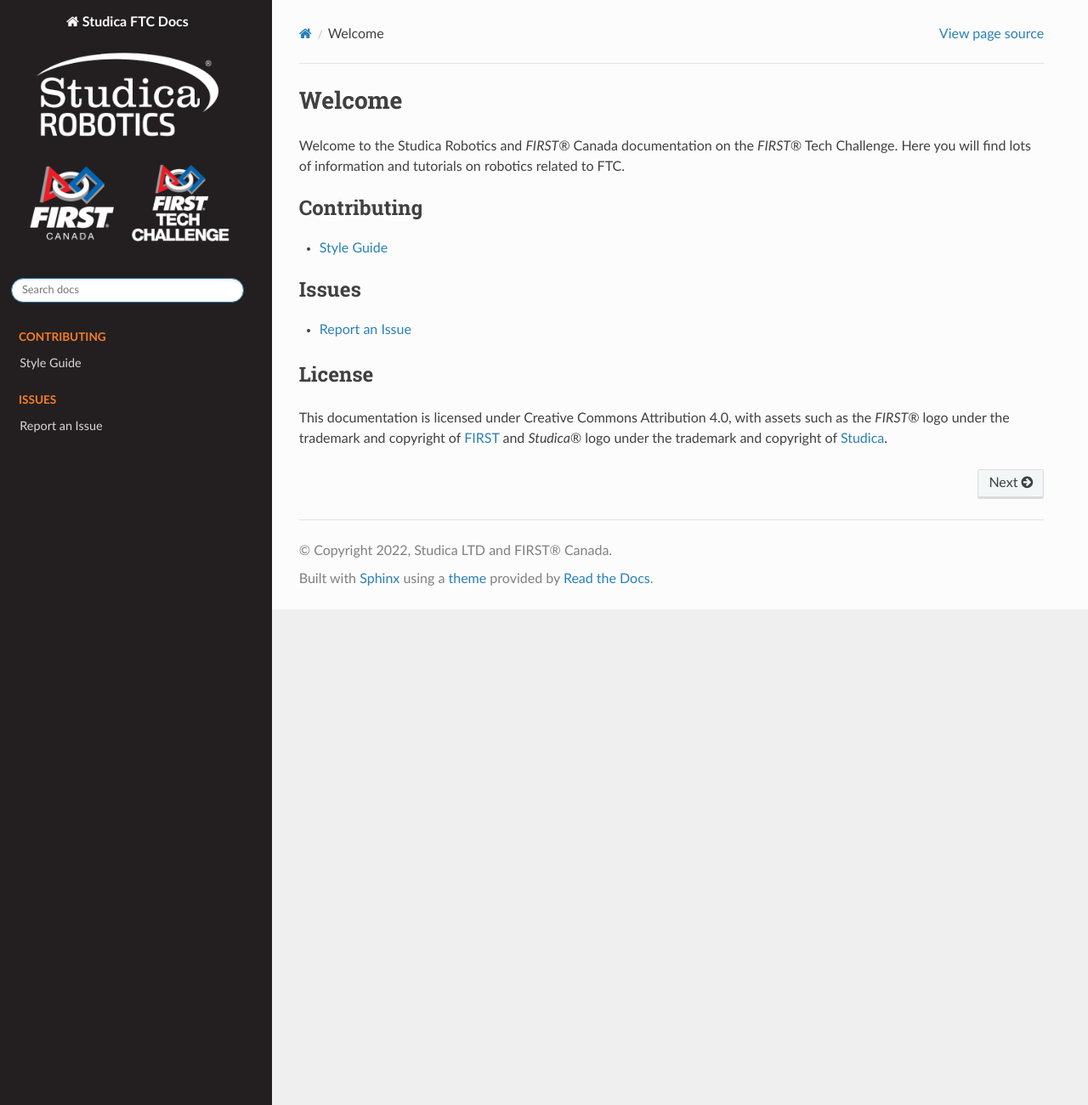
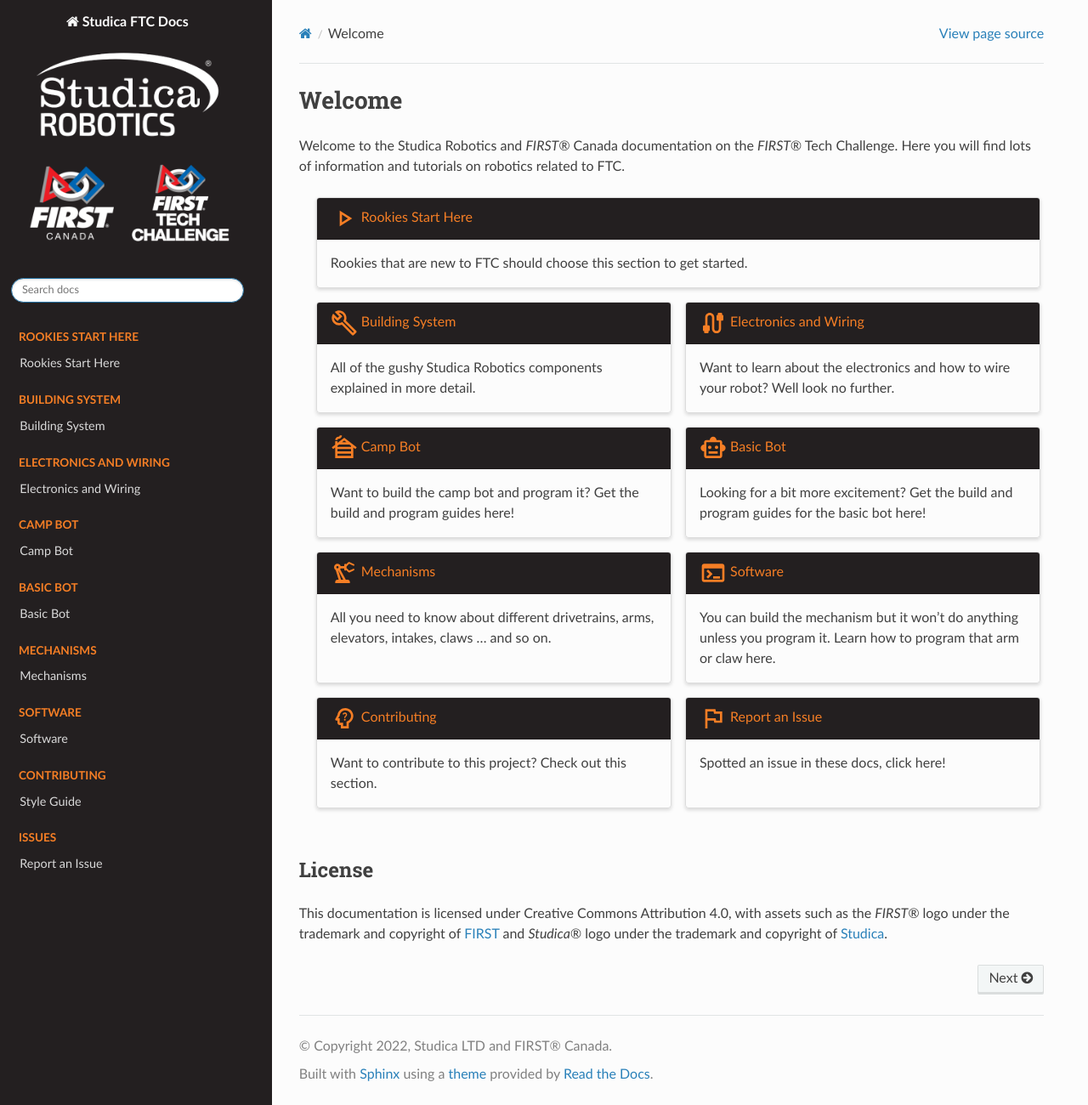
Before and after one commit to Jm-Taylor/Studica-Docs-WC, a Sphinx documentation site: the page built from source/index.rst, in a window 1280 px wide and 1300 px high. Shown: the whole window at 85% size. Built offline with Sphinx 7.4.7 and the Read the Docs theme 2.0.0, drawn with Linux system fonts in a browser that asks for light colours.

Commit message:
Added Autobuild a long with some framework layouts

```diff
--- a/source/_static/css/studica-rtd.css
+++ b/source/_static/css/studica-rtd.css
@@ -47,6 +47,12 @@
    color: #F57E25;
 }
 
+/* Card header color */
+.sd-card-header {
+	color: #F57E25 !important;
+	background-color: #231F20 !important;
+}
+
 /* Get rid of that ugly yellow highlight color and replace with something more appealing to the eye */
 .highlight .hll {
    background-color: #C3E7FF;
--- a/source/conf.py
+++ b/source/conf.py
@@ -34,7 +34,9 @@
 extensions = [
     'sphinx_tabs.tabs',
     'sphinx_rtd_theme',
-    'notfound.extension'
+    'notfound.extension',
+    'sphinx_design',
+    'sphinx-prompt'
 ]
 
 # Add any paths that contain templates here, relative to this directory.
--- /dev/null
+++ b/source/docs/Basic-Bot/index.rst
@@ -0,0 +1,2 @@
+Basic Bot
+=========
--- /dev/null
+++ b/source/docs/Building-System/index.rst
@@ -0,0 +1,2 @@
+Building System
+===============
--- /dev/null
+++ b/source/docs/Camp-Bot/index.rst
@@ -0,0 +1,2 @@
+Camp Bot
+========
--- /dev/null
+++ b/source/docs/Electronics-and-Wiring/index.rst
@@ -0,0 +1,2 @@
+Electronics and Wiring
+======================
--- /dev/null
+++ b/source/docs/Mechanisms/index.rst
@@ -0,0 +1,2 @@
+Mechanisms
+==========
--- /dev/null
+++ b/source/docs/Rookies-Start-Here/index.rst
@@ -0,0 +1,2 @@
+Rookies Start Here
+==================
--- /dev/null
+++ b/source/docs/Software/index.rst
@@ -0,0 +1,2 @@
+Software
+========
--- a/source/index.rst
+++ b/source/index.rst
@@ -3,18 +3,148 @@
 
 Welcome to the Studica Robotics and *FIRST®* Canada documentation on the *FIRST®* Tech Challenge. Here you will find lots of information and tutorials on robotics related to FTC.
 
+.. grid:: 2
+   :gutter: 3
+   :margin: 2
+
+   .. grid-item-card::
+      :columns: 12
+      :link: docs/Rookies-Start-Here/index
+      :link-type: doc
+
+      :material-outlined:`play_arrow;2em` Rookies Start Here
+      ^^^
+      Rookies that are new to FTC should choose this section to get started.
+
+   .. grid-item-card::
+      :link: docs/Building-System/index
+      :link-type: doc
+
+      :material-outlined:`build;2em` Building System
+      ^^^
+      All of the gushy Studica Robotics components explained in more detail.
+
+   .. grid-item-card::
+      :link: docs/Electronics-and-Wiring/index
+      :link-type: doc
+
+      :material-outlined:`cable;2em` Electronics and Wiring
+      ^^^
+      Want to learn about the electronics and how to wire your robot? Well look no further.
+
+   .. grid-item-card::
+      :link: docs/Camp-Bot/index
+      :link-type: doc
+
+      :material-outlined:`cabin;2em` Camp Bot
+      ^^^
+      Want to build the camp bot and program it? Get the build and program guides here!
+
+   .. grid-item-card::
+      :link: docs/Basic-Bot/index
+      :link-type: doc
+
+      :material-outlined:`smart_toy;2em` Basic Bot
+      ^^^
+      Looking for a bit more excitement? Get the build and program guides for the basic bot here!
+
+   .. grid-item-card::
+      :link: docs/Mechanisms/index
+      :link-type: doc
+
+      :material-outlined:`precision_manufacturing;2em` Mechanisms
+      ^^^
+      All you need to know about different drivetrains, arms, elevators, intakes, claws ... and so on.
+
+   .. grid-item-card::
+      :link: docs/Software/index
+      :link-type: doc
+
+      :material-outlined:`terminal;2em` Software
+      ^^^
+      You can build the mechanism but it won't do anything unless you program it. Learn how to program that arm or claw here.
+
+   .. grid-item-card::
+      :link: docs/Contributing/style-guide
+      :link-type: doc
+
+      :material-outlined:`psychology_alt;2em` Contributing
+      ^^^
+      Want to contribute to this project? Check out this section.
+
+   .. grid-item-card::
+      :link: https://github.com/studica/studica-docs/issues
+      :link-type: url
+
+      :material-outlined:`flag;2em` Report an Issue
+      ^^^
+      Spotted an issue in these docs, click here!
+
+
+.. toctree::
+   :caption: Rookies Start Here
+   :maxdepth: 1
+   :hidden:
+
+   docs/Rookies-Start-Here/index
+
+.. toctree::
+   :caption: Building System
+   :maxdepth: 1
+   :hidden:
+
+   docs/Building-System/index
+
+.. toctree::
+   :caption: Electronics and Wiring
+   :maxdepth: 1
+   :hidden:
+
+   docs/Electronics-and-Wiring/index
+
+.. toctree::
+   :caption: Camp Bot
+   :maxdepth: 1
+   :hidden:
+
+   docs/Camp-Bot/index
+
+.. toctree::
+   :caption: Basic Bot
+   :maxdepth: 1
+   :hidden:
+
+   docs/Basic-Bot/index
+
+.. toctree::
+   :caption: Mechanisms
+   :maxdepth: 1
+   :hidden:
+
+   docs/Mechanisms/index
+
+.. toctree::
+   :caption: Software
+   :maxdepth: 1
+   :hidden:
+
+   docs/Software/index
+
 .. toctree::
    :maxdepth: 1
    :caption: Contributing
+   :hidden:
 
    docs/Contributing/style-guide
 
 .. toctree::
    :maxdepth: 1
    :caption: Issues
+   :hidden:
 
    Report an Issue <https://github.com/studica/studica-docs/issues>
 
+|
 
 License
 -------
```
Also changed, not shown: README.md (+20 -0 lines), source/requirements.txt (+7 -4 lines), 3 other files.
